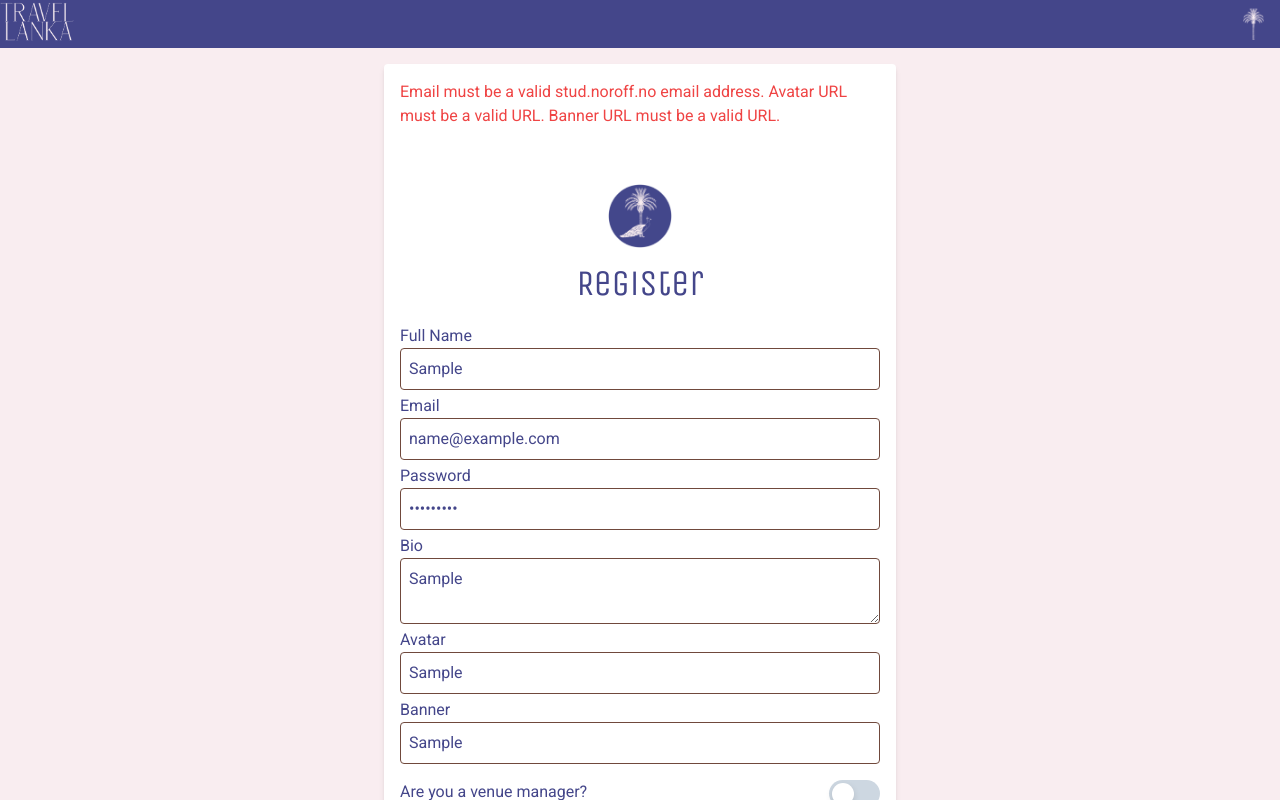
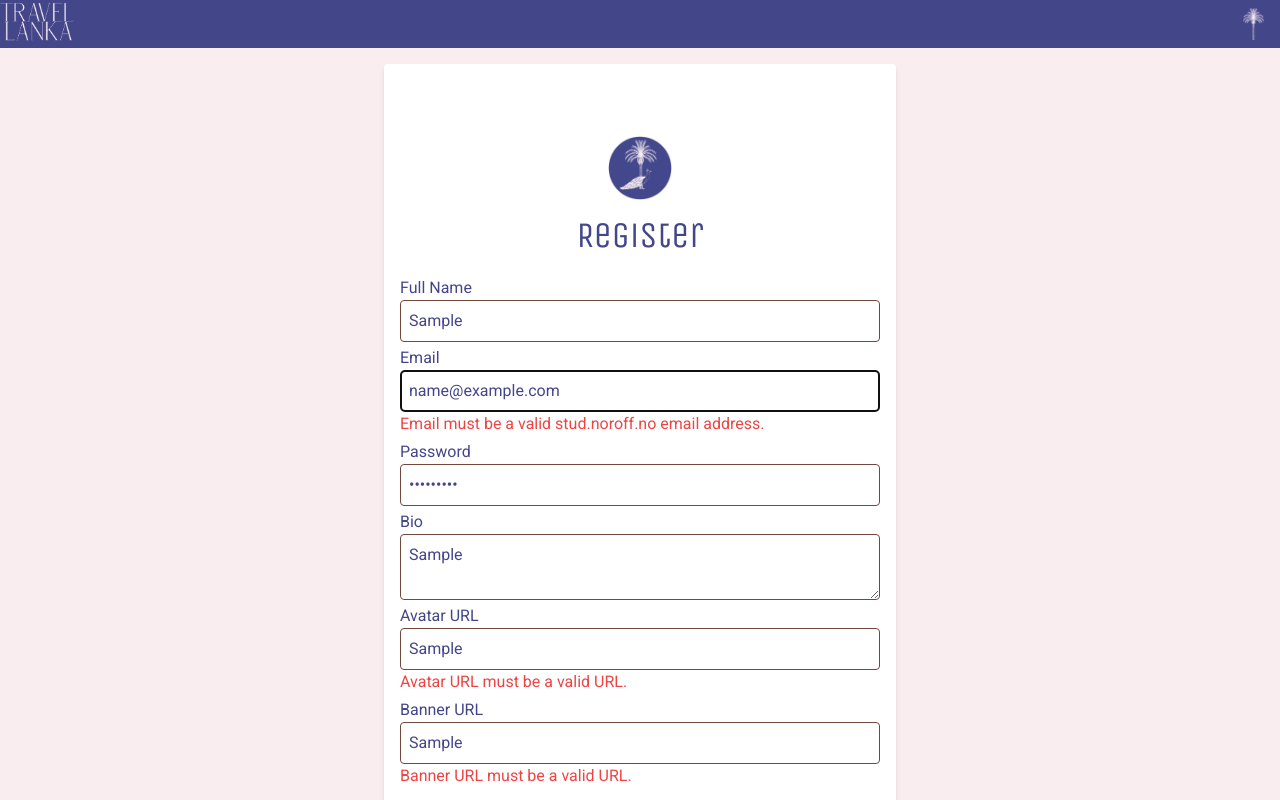
Before and after one commit to OlgaGoryszewska/project-exam-2--, a React (Vite) app: page /register in a window 1280 px wide. Both pictures are taken after typing "Sample", "name@example.com", "Sample123", "Sample", "Sample", "Sample" into the empty fields and a click on the button "Register". Shown: the top 800 px of the page. Built offline with nearby package versions, Linux system fonts and the light colour scheme.

Commit message:
adding validation for a form

```diff
--- a/package.json
+++ b/package.json
@@ -24,6 +24,7 @@
         "react": "^18.2.0",
         "react-calendar": "^5.0.0",
         "react-dom": "^18.2.0",
+        "react-hook-form": "^7.53.0",
         "react-router-dom": "^6.26.1",
         "router-dom": "^2.2.11"
     },
--- a/src/components/LoginForm.jsx
+++ b/src/components/LoginForm.jsx
@@ -1,40 +1,31 @@
 import { useState } from 'react'
+import { useForm } from 'react-hook-form'
 import { loginUser } from '../services/loginUser'
 import logoRound from '../assets/img/logoRound.png'
 
 const LoginForm = () => {
-    const [formData, setFormData] = useState({
-        email: '',
-        password: '',
-    })
+    const {
+        register,
+        handleSubmit,
+        formState: { errors },
+    } = useForm()
 
     const [error, setError] = useState('')
 
-    const handleInputChange = (event) => {
-        const inputName = event.target.name
-        const inputValue = event.target.value
-        setFormData({
-            ...formData,
-            [inputName]: inputValue,
-        })
-    }
-
-    const handleSubmit = async (event) => {
-        event.preventDefault()
-
+    const onSubmit = async (data) => {
         try {
             await loginUser({
-                email: formData.email,
-                password: formData.password,
+                email: data.email,
+                password: data.password,
             })
             window.location = '/'
-        } catch (error) {
-            setError('Error logging in: ' + error.message)
+        } catch (err) {
+            setError('Error logging in: ' + err.message)
         }
     }
 
     return (
-        <form onSubmit={handleSubmit} className="card-registration ">
+        <form onSubmit={handleSubmit(onSubmit)} className="card-registration">
             {error && <p className="text-red-500">{error}</p>}
             <img
                 className="w-16 h-16 mx-auto mt-14"
@@ -42,24 +33,41 @@ const LoginForm = () => {
                 alt="logo"
             />
             <h2 className="mx-auto mt-4 mb-6">Login</h2>
+
             <label>Email</label>
             <input
                 type="email"
-                name="email"
-                value={formData.email}
-                onChange={handleInputChange}
+                {...register('email', {
+                    required: 'Email is required.',
+                    pattern: {
+                        value: /^[^\s@]+@[^\s@]+\.[^\s@]+$/,
+                        message: 'Please enter a valid email address.',
+                    },
+                })}
                 placeholder="Email"
                 className="text-field"
             />
+            {errors.email && (
+                <p className="text-red-500">{errors.email.message}</p>
+            )}
+
             <label>Password</label>
             <input
                 type="password"
-                name="password"
-                value={formData.password}
-                onChange={handleInputChange}
+                {...register('password', {
+                    required: 'Password is required.',
+                    minLength: {
+                        value: 8,
+                        message: 'Password must be at least 8 characters.',
+                    },
+                })}
                 placeholder="Password"
                 className="text-field"
             />
+            {errors.password && (
+                <p className="text-red-500">{errors.password.message}</p>
+            )}
+
             <button type="submit" className="button-blue mt-4">
                 Login
             </button>
--- a/src/components/RegisterUserForm.jsx
+++ b/src/components/RegisterUserForm.jsx
@@ -1,133 +1,47 @@
 import { useState } from 'react'
+import { useForm } from 'react-hook-form'
 import ButtonSwitch from './ButtonSwitch'
 import { registerUser } from '../services/registerUser'
 import logoRound from '../assets/img/logoRound.png'
 
 const RegistrationForm = () => {
-    const [formData, setFormData] = useState({
-        name: '',
-        email: '',
-        password: '',
-        bio: '',
-        avatarUrl: '',
-        avatarAlt: '',
-        bannerUrl: '',
-        bannerAlt: '',
-        venueManager: false,
-    })
+    const {
+        register,
+        handleSubmit,
+        formState: { errors },
+        setValue,
+        watch,
+    } = useForm()
 
     const [error, setError] = useState('')
 
-    const handleInputChange = (event) => {
-        const inputName = event.target.name
-        const inputValue = event.target.value
-        setFormData({
-            ...formData,
-            [inputName]: inputValue,
-        })
+    const isValidUrl = (url) => {
+        try {
+            new URL(url)
+            return true
+        } catch {
+            return false
+        }
     }
 
-    const handleSwitchChange = (checked) => {
-        setFormData({
-            ...formData,
-            venueManager: checked,
-        })
-    }
+    const onSubmit = async (data) => {
+        try {
+            const avatar = data.avatarUrl
+                ? { url: data.avatarUrl, alt: data.avatarAlt }
+                : undefined
 
-    const handleSubmit = async (event) => {
-        event.preventDefault()
+            const banner = data.bannerUrl
+                ? { url: data.bannerUrl, alt: data.bannerAlt }
+                : undefined
 
-        const errors = []
-        setError('')
-
-        // Validate name (no punctuation symbols apart from underscore)
-        const name = formData.name
-        const punctuationRegex = /[!"#$%&'()*+,\-./:;<=>?@[\]^`{|}~]/
-        if (punctuationRegex.test(name)) {
-            errors.push(
-                'Name must not contain punctuation symbols apart from underscore (_).'
-            )
-        }
-
-        // Validate email (must be a valid stud.noroff.no email address)
-        const email = formData.email
-        const emailRegex = /^[^\s@]+@stud\.noroff\.no$/
-        if (!emailRegex.test(email)) {
-            errors.push('Email must be a valid stud.noroff.no email address.')
-        }
-
-        // Validate password (at least 8 characters)
-        const password = formData.password
-        if (password.length < 8) {
-            errors.push('Password must be at least 8 characters.')
-        }
-
-        // Validate bio (less than 160 characters if set)
-        const bio = formData.bio
-        if (bio && bio.length > 160) {
-            errors.push('Bio must be less than 160 characters.')
-        }
-
-        // Validate avatar URL and alt text
-        const avatarUrl = formData.avatarUrl
-        const avatarAlt = formData.avatarAlt || ''
-        if (avatarUrl) {
-            try {
-                new URL(avatarUrl)
-            } catch {
-                errors.push('Avatar URL must be a valid URL.')
-            }
-            if (avatarAlt.length > 120) {
-                errors.push('Avatar alt text must be less than 120 characters.')
-            }
-        } else if (avatarAlt) {
-            errors.push('Avatar alt text requires avatar URL to be set.')
-        }
-
-        // Validate banner URL and alt text
-        const bannerUrl = formData.bannerUrl
-        const bannerAlt = formData.bannerAlt || ''
-        if (bannerUrl) {
-            try {
-                new URL(bannerUrl)
-            } catch {
-                errors.push('Banner URL must be a valid URL.')
-            }
-            if (bannerAlt.length > 120) {
-                errors.push('Banner alt text must be less than 120 characters.')
-            }
-        } else if (bannerAlt) {
-            errors.push('Banner alt text requires banner URL to be set.')
-        }
-
-        if (errors.length > 0) {
-            setError(errors.join('\n'))
-            return
-        }
-
-        const avatar = avatarUrl
-            ? {
-                  url: avatarUrl,
-                  alt: avatarAlt,
-              }
-            : undefined
-
-        const banner = bannerUrl
-            ? {
-                  url: bannerUrl,
-                  alt: bannerAlt,
-              }
-            : undefined
-
-        try {
             const newUser = {
-                name: formData.name,
-                email: formData.email,
-                password: formData.password,
-                bio: formData.bio,
+                name: data.name,
+                email: data.email,
+                password: data.password,
+                bio: data.bio,
                 avatar: avatar,
                 banner: banner,
-                venueManager: formData.venueManager,
+                venueManager: data.venueManager || false,
             }
 
             await registerUser(newUser)
@@ -138,7 +52,7 @@ const RegistrationForm = () => {
     }
 
     return (
-        <form onSubmit={handleSubmit} className="card-registration">
+        <form onSubmit={handleSubmit(onSubmit)} className="card-registration">
             {error && <p className="text-red-500">{error}</p>}
             <img
                 className="w-16 h-16 mx-auto mt-14"
@@ -150,79 +64,153 @@ const RegistrationForm = () => {
             <label>Full Name</label>
             <input
                 type="text"
-                name="name"
-                onChange={handleInputChange}
-                value={formData.name}
+                {...register('name', {
+                    required: 'Name is required.',
+                    pattern: {
+                        value: /^[a-zA-Z0-9_ ]+$/,
+                        message:
+                            'Name must not contain punctuation symbols apart from underscore (_).',
+                    },
+                })}
                 placeholder="Name"
                 className="text-field"
             />
+            {errors.name && (
+                <p className="text-red-500">{errors.name.message}</p>
+            )}
+
             <label>Email</label>
             <input
                 type="email"
-                name="email"
-                value={formData.email}
-                onChange={handleInputChange}
+                {...register('email', {
+                    required: 'Email is required.',
+                    pattern: {
+                        value: /^[^\s@]+@stud\.noroff\.no$/,
+                        message:
+                            'Email must be a valid stud.noroff.no email address.',
+                    },
+                })}
                 placeholder="Email (must be @stud.noroff.no)"
                 className="text-field"
             />
+            {errors.email && (
+                <p className="text-red-500">{errors.email.message}</p>
+            )}
+
             <label>Password</label>
             <input
                 type="password"
-                name="password"
-                value={formData.password}
-                onChange={handleInputChange}
+                {...register('password', {
+                    required: 'Password is required.',
+                    minLength: {
+                        value: 8,
+                        message: 'Password must be at least 8 characters.',
+                    },
+                })}
                 placeholder="Password"
                 className="text-field"
             />
+            {errors.password && (
+                <p className="text-red-500">{errors.password.message}</p>
+            )}
+
             <label>Bio</label>
             <textarea
-                name="bio"
-                value={formData.bio}
-                onChange={handleInputChange}
+                {...register('bio', {
+                    maxLength: {
+                        value: 160,
+                        message: 'Bio must be less than 160 characters.',
+                    },
+                })}
                 placeholder="Bio (max 160 characters)"
                 className="text-field"
             />
-            <label>Avatar</label>
+            {errors.bio && <p className="text-red-500">{errors.bio.message}</p>}
+
+            <label>Avatar URL</label>
             <input
                 type="text"
-                name="avatarUrl"
-                value={formData.avatarUrl}
-                onChange={handleInputChange}
+                {...register('avatarUrl', {
+                    validate: (value) => {
+                        if (value && !isValidUrl(value)) {
+                            return 'Avatar URL must be a valid URL.'
+                        }
+                    },
+                })}
                 placeholder="Avatar URL"
                 className="text-field"
             />
+            {errors.avatarUrl && (
+                <p className="text-red-500">{errors.avatarUrl.message}</p>
+            )}
+
             <input
                 type="text"
-                name="avatarAlt"
-                value={formData.avatarAlt}
-                onChange={handleInputChange}
+                {...register('avatarAlt', {
+                    maxLength: {
+                        value: 120,
+                        message:
+                            'Avatar alt text must be less than 120 characters.',
+                    },
+                    validate: (value) => {
+                        if (value && !watch('avatarUrl')) {
+                            return 'Avatar alt text requires avatar URL to be set.'
+                        }
+                    },
+                })}
                 placeholder="Avatar Alt Text"
                 className="text-field hidden"
             />
-            <label>Banner</label>
+            {errors.avatarAlt && (
+                <p className="text-red-500">{errors.avatarAlt.message}</p>
+            )}
+
+            <label>Banner URL</label>
             <input
                 type="text"
-                name="bannerUrl"
-                value={formData.bannerUrl}
-                onChange={handleInputChange}
+                {...register('bannerUrl', {
+                    validate: (value) => {
+                        if (value && !isValidUrl(value)) {
+                            return 'Banner URL must be a valid URL.'
+                        }
+                    },
+                })}
                 placeholder="Banner URL"
                 className="text-field"
             />
+            {errors.bannerUrl && (
+                <p className="text-red-500">{errors.bannerUrl.message}</p>
+            )}
+
             <input
                 type="text"
-                name="bannerAlt"
-                value={formData.bannerAlt}
-                onChange={handleInputChange}
+                {...register('bannerAlt', {
+                    maxLength: {
+                        value: 120,
+                        message:
+                            'Banner alt text must be less than 120 characters.',
+                    },
+                    validate: (value) => {
+                        if (value && !watch('bannerUrl')) {
+                            return 'Banner alt text requires banner URL to be set.'
+                        }
+                    },
+                })}
                 placeholder="Banner Alt Text"
                 className="text-field hidden"
             />
+            {errors.bannerAlt && (
+                <p className="text-red-500">{errors.bannerAlt.message}</p>
+            )}
+
             <div className="flex flex-row py-4 justify-between">
                 <p>Are you a venue manager?</p>
                 <ButtonSwitch
-                    onChange={handleSwitchChange}
-                    checked={formData.venueManager}
+                    onChange={(checked) => setValue('venueManager', checked)}
+                    checked={watch('venueManager') || false}
                 />
             </div>
+
             <button type="submit" className="button-blue">
                 Register
             </button>
--- /dev/null
+++ b/src/components/input.jsx
@@ -0,0 +1,11 @@
+import React from 'react'
+
+const input = () => {
+  return (
+    <div>
+
+    </div>
+  )
+}
+
+export default input
```
Also changed, not shown: 1 other file (tests, documents, lock files or other folders).
